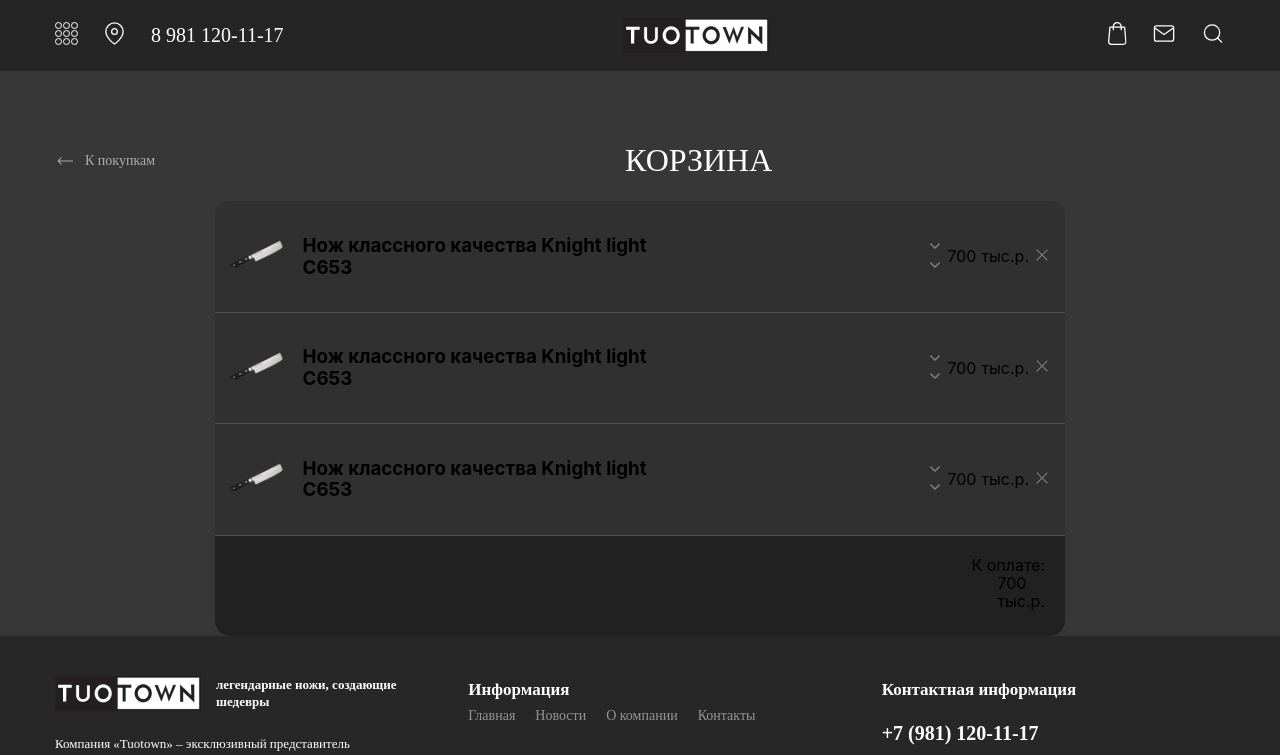
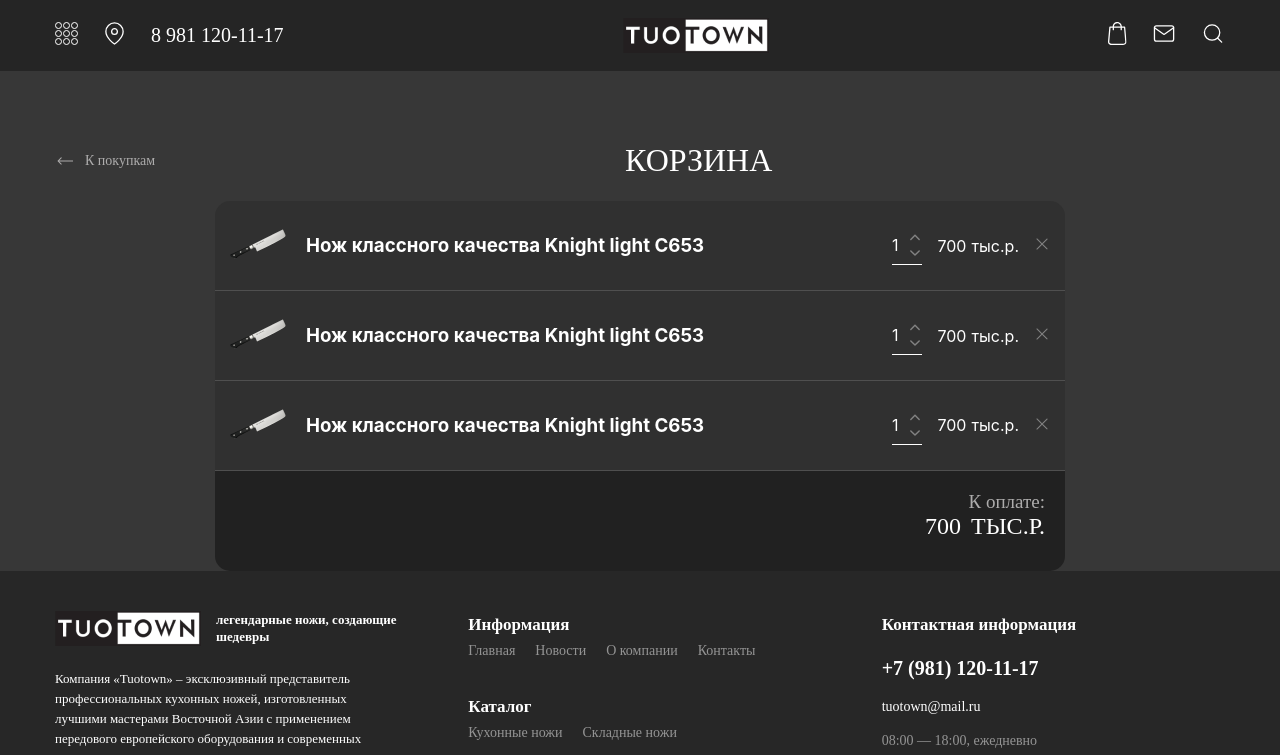
Before and after one commit to Islam-Parchiev/TuoTown, a React (Create React App) app: page /basket in a window 1280 px wide. Shown: the top 755 px of the page. Built offline with nearby package versions, Linux system fonts and the light colour scheme.

Commit message:
BasketItem-html-finish

```diff
--- a/src/components/BasketItem/BasketItem.module.scss
+++ b/src/components/BasketItem/BasketItem.module.scss
@@ -5,6 +5,9 @@
     justify-content: space-between;
     background-color: #303030;
     border-bottom: 1px solid #4F4F4F;
+    &__title {
+        color:var(--light-color);
+    }
     &__left {
         display: flex;
         align-items: center;
@@ -13,14 +16,31 @@
     &__right {
         display: flex;
         align-items: center;
-        gap: 5px;
+        gap: 15px;
     }
     &__price {
         display: flex;
         align-items: center;
         gap: 5px;
+        span {
+            color:var(--light-color);
+        }
     }
     &__count {
+        color:var(--light-color);
         display: flex;
+        align-items: center;
+        gap: 10px;
+        border-bottom:1px solid var(--light-color);
+        &_plus {
+            transform: rotate(180deg);
+        }
+    }
+    &__btns {
+        button {
+            display: block;
+
+        }
+
     }
 }
--- a/src/components/BasketItem/BasketItem.tsx
+++ b/src/components/BasketItem/BasketItem.tsx
@@ -1,8 +1,9 @@
-import React from 'react'
+import React,{useState} from 'react'
 
 import styles from './BasketItem.module.scss';
 
 const BasketItem:React.FC = () => {
+	const [count,setCount] = useState<number>(1);
 	return (
 		<li className={styles.BasketItem}>
 			<div className={styles.BasketItem__left}>
@@ -14,19 +15,19 @@
 				</h3>
 			</div>
       	<div className={styles.BasketItem__right}>
-        	<label className={styles.BasketItem__count}>
-					<input type="number" className="input-reset" />
+        	<div className={styles.BasketItem__count}>
+					<div className={styles.BasketItem__count_input}>{count}</div>
 					<div className={styles.BasketItem__btns}>
-						<button className={`btn-reset ${styles.BasketItem__count_plus}`}>
+						<button onClick={()=> setCount(count+1)} className={`btn-reset ${styles.BasketItem__count_plus}`}>
 							<svg xmlns="http://www.w3.org/2000/svg" width="14" height="14" viewBox="0 0 14 14" fill="none">
 								<path fill-rule="evenodd" clip-rule="evenodd" d="M11.6947 5.39507L7.49468 9.59508C7.22098
 								9.86878 6.77858 9.86878 6.50488 9.59508L2.30488 5.39507C2.03118 5.12137 2.03118 4.67897
 								2.30488 4.40527C2.57858 4.13157 3.02098 4.13157 3.29468 4.40527L6.99978 8.11037L10.7049
 								4.40527C10.9786 4.13157 11.421 4.13157 11.6947 4.40527C11.8312 4.54177 11.8998 4.72097
 								11.8998 4.90017C11.8998 5.07937 11.8312 5.25857 11.6947 5.39507Z" fill="#828282"/>
-						</svg>
+							</svg>
 						</button>
-						<button className={`btn-reset ${styles.BasketItem__count_minus}`}>
+						<button disabled={count<= 1 ? true :false} onClick={()=> setCount(count-1)} className={`btn-reset ${styles.BasketItem__count_minus}`}>
 							<svg xmlns="http://www.w3.org/2000/svg" width="14" height="14" viewBox="0 0 14 14" fill="none">
 								<path fill-rule="evenodd" clip-rule="evenodd" d="M11.6947 5.39507L7.49468 9.59508C7.22098
 								9.86878 6.77858 9.86878 6.50488 9.59508L2.30488 5.39507C2.03118 5.12137 2.03118 4.67897
@@ -36,7 +37,7 @@
 							</svg>
 						</button>
 					</div>
-				</label>
+				</div>
 				<div className={styles.BasketItem__price}>
 					<span>700</span>
 					<div className={styles.BasketItem__value}>
--- a/src/pages/Basket/Basket.scss
+++ b/src/pages/Basket/Basket.scss
@@ -42,9 +42,33 @@
             height: 100px;
             background-color: var(--raisin-black);
             border-radius: 0 0 15px 15px;
+            &--topay {
+                color: var(--text-light, #ADACAC);
+/* p / medium */
+font-family: Montserrat;
+font-size: 19px;
+font-style: normal;
+font-weight: 500;
+line-height: normal;
+            }
         }
         li:first-child {
             border-radius: 15px 15px 0 0 ;
         }
+        &-price {
+            display: flex;
+            align-items: center;
+            color:var(--light-color);
+/* H3 */
+font-family: Jura;
+font-size: 24px;
+font-style: normal;
+font-weight: 500;
+line-height: normal;
+text-transform: uppercase;
+        }
+        &-value {
+            margin-left: 10px;
+        }
     }
 }
--- a/src/pages/Basket/Basket.tsx
+++ b/src/pages/Basket/Basket.tsx
@@ -44,7 +44,7 @@
 						<BasketItem/>
 					</ul>
 					<div className="Basket__cart-footer">
-						<span>К оплате:</span>
+						<span className="Basket__cart-footer--topay">К оплате:</span>
 						<div className="Basket__cart-price">
 							<span>700</span>
 							<div className="Basket__cart-value">
@@ -54,6 +54,7 @@
 						</div>
 					</div>
 				</div>
+
 			</div>
 		</main>
 	)
```
